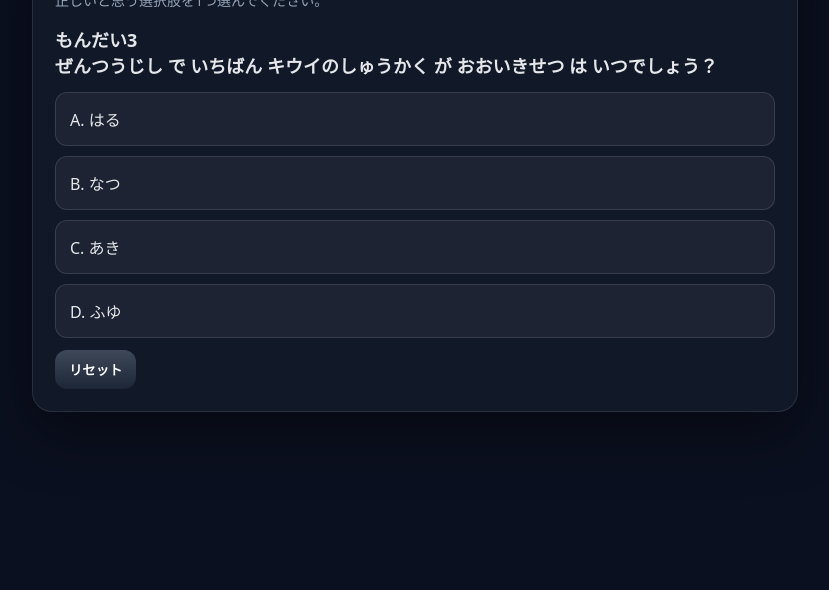
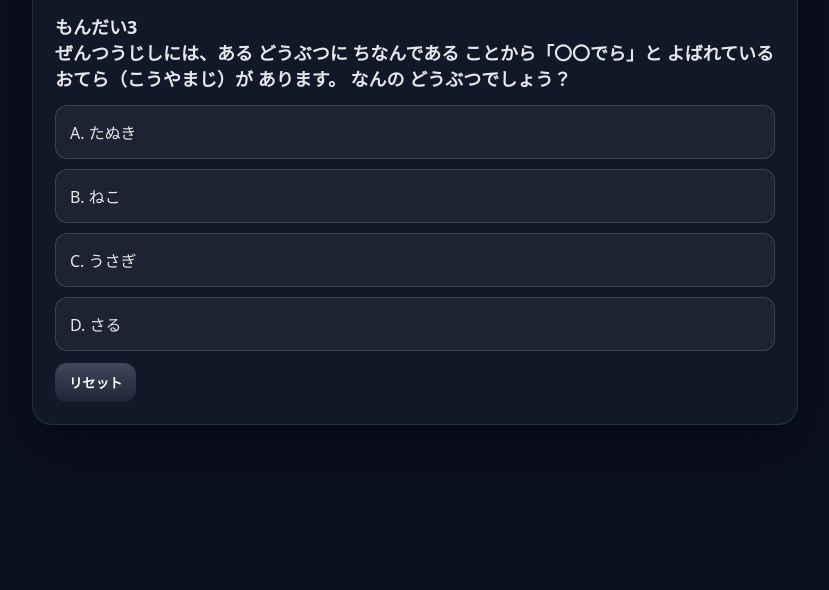
Before and after one commit to zentsuji/qr3, a plain HTML site: page index.html in a window 1280 px wide. Shown: the part 250-840 px from the top of the page, without its empty margins (225-1054 px from the left). Drawn offline with Linux system fonts and the light colour scheme.

Commit message:
11月版問題変更

```diff
--- a/index.html
+++ b/index.html
@@ -167,10 +167,10 @@
       /* ====== クイズ定義（ここを書き換えて使います） ====== */
       const QUIZ_DATA = {
         question:
-          "もんだい3<br>ぜんつうじし で いちばん キウイのしゅうかく が おおいきせつ は いつでしょう？",
-        choices: ["A. はる", "B. なつ", "C. あき", "D. ふゆ"],
+          "もんだい3<br>ぜんつうじしには、ある どうぶつに ちなんである ことから「〇〇でら」と よばれている おてら（こうやまじ）が あります。 なんの どうぶつでしょう？",
+        choices: ["A. たぬき", "B. ねこ", "C. うさぎ", "D. さる"],
         correctIndex: 2, // 0始まり（Bが正解なら 1）
-        keywordOnCorrect: "か", // 正解時に表示するキーワード（不要なら "" に）
+        keywordOnCorrect: "ん", // 正解時に表示するキーワード（不要なら "" に）
       };
       /* ===================================================== */
 
```
